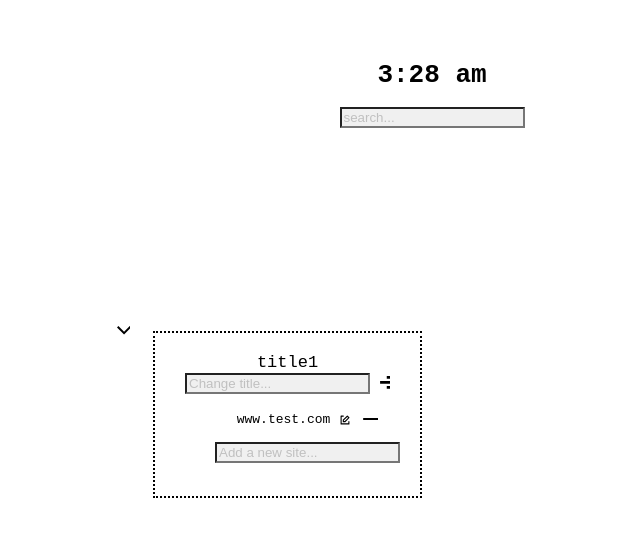
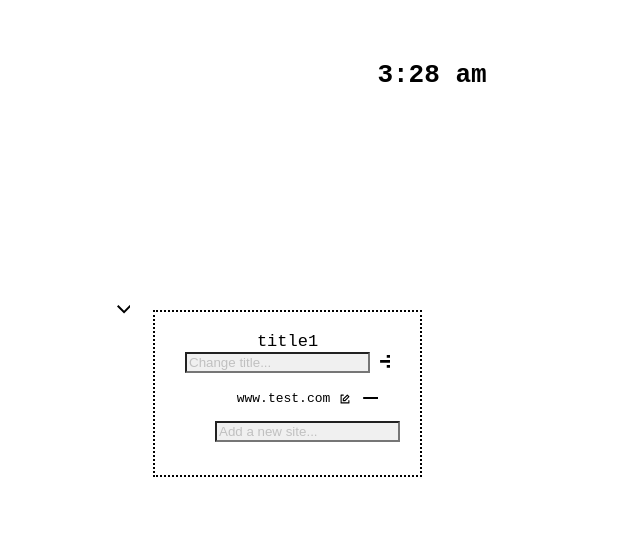
Before and after one commit to LiminalCrab/Startpage, a Vue app: page / in a window 1280 px wide. Shown: the top 536 px of the page, without its empty margins (208-848 px from the left). Built offline with nearby package versions, Linux system fonts and the light colour scheme; no server answers.

Commit message:
weather fetching

```diff
--- a/src/components/Weather.vue
+++ b/src/components/Weather.vue
@@ -1,14 +1,9 @@
 <!-- This is weather parent. -->
 <template>
 <div class="weather">
-    <div class="search-weather">
-        <input
-        type="text"
-        class="search-bar"
-        placeholder="search..."
-        v-model="fetchData"
-        @keypress="getWeatherData"
-        />
+    <div class="location-container">
+        <div class="p-location" v-if="city !== ''">{{ this.city }}, {{ wdata.sys.country }} </div>
+
     </div>
 </div>
 </template>
@@ -24,14 +19,14 @@ export default {
        return {
            api_key: 'c0700da2a320f44181f321de952c8dc3',
            api_URI: 'http://api.openweathermap.org/data/2.5/',
-           wdata: {},
+           wdata: { },
            city: '',
            state: '',
            getLocation: null,
            fetchData: '',
            long: '',
            lat: '',
-       };
+       }
     },
     mounted: function() {
 
@@ -42,11 +37,11 @@ export default {
                     this.long = pos.coords.longitude;
                     this.lat = pos.coords.latitude;
                     console.log(this.long, this.lat)
-                    fetch(`${this.api_URI}weather?lat=${this.lat}$lon=${this.long}$units=imperial&appid=${this.api_key}`)
+                    fetch(`${this.api_URI}weather?lat=${this.lat}&lon=${this.long}&appid=${this.api_key}`)
                         .then (res => {
                             return res.json();
                         }).then(res => {
-                            this.setResults(res);
+                            this.setData(res);
                         });
                 }), (error) => {
                     if (error.code == error.PERMISSION_DENIED){
@@ -68,14 +63,14 @@ export default {
                     fetch(`${this.api_URI}weather?q=${this.state},${this.city}&appid=${this.api_key}`)
                         .then(res => {
                             return res.json();
-                          }).then(this.setResults);
+                          }).then(this.setData);
                 }
             }
         },
         setData(results){
             this.wdata = results;
-            let weatherData = this.wdata.wdata[0].main;
-            console.log(weatherData.toLowerCase())
+            let weatherData = this.wdata[0];
+            console.log(weatherData)
         }
     }
 }
```
